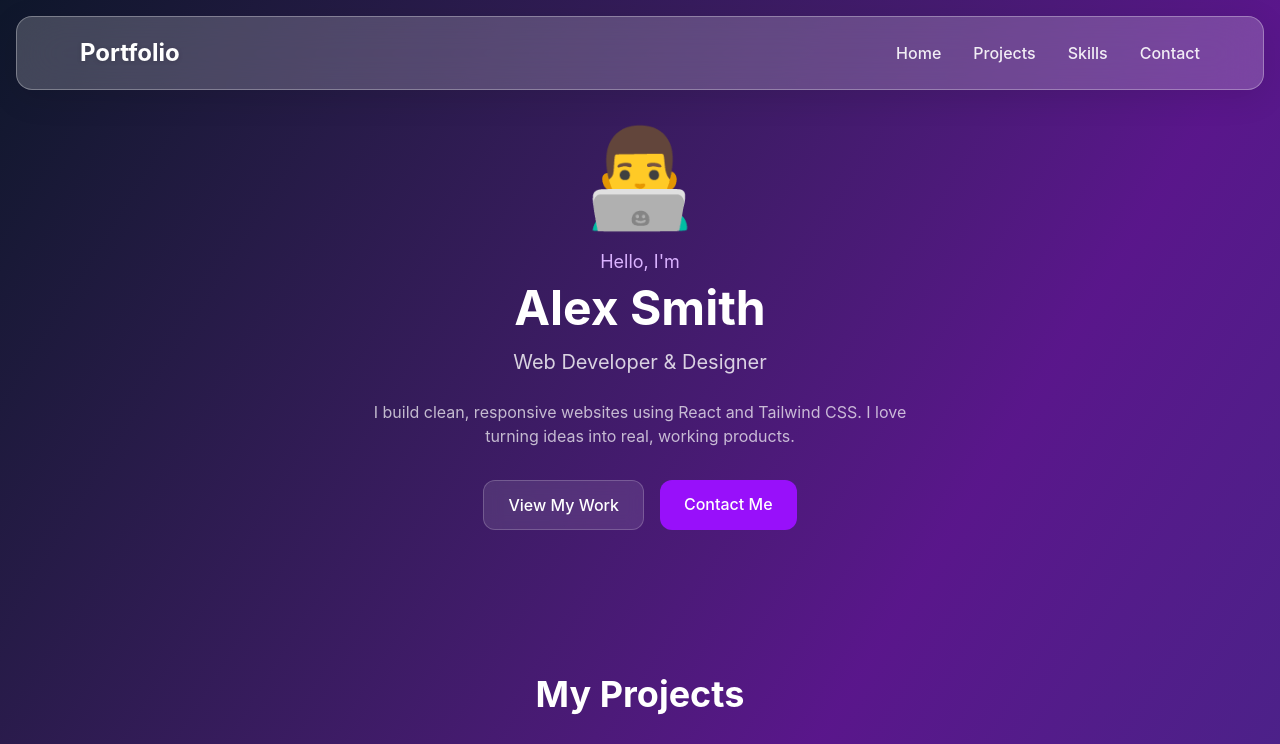
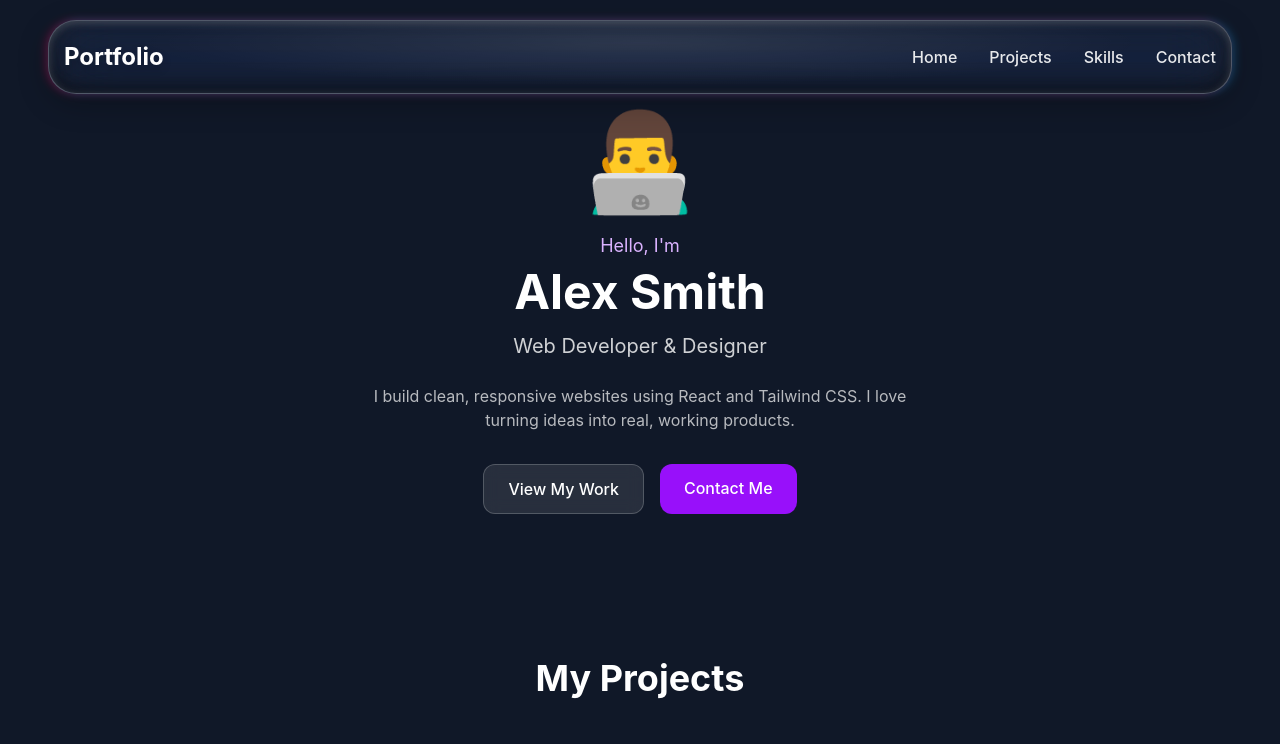
Before and after one commit to ehsaneyyy/portfolio, a React app: page / in a window 1280 px wide. Shown: the top 744 px of the page. Built offline with nearby package versions, Linux system fonts and the light colour scheme; the HTML template or start-up script is replaced by a standard one.

Commit message:
"edited index.css and header.jsx"

```diff
--- a/src/App.jsx
+++ b/src/App.jsx
@@ -1,14 +1,14 @@
-import Header from "./components/Header";
-import Hero from "./components/Hero";
-import Projects from "./components/Projects";
-import Skills from "./components/Skills";
-import Contact from "./components/Contact";
-import Footer from "./components/Footer";
+import Header from "./components/Header"
+import Hero from "./components/Hero"
+import Projects from "./components/Projects"
+import Skills from "./components/Skills"
+import Contact from "./components/Contact"
+import Footer from "./components/Footer"
 import "./index.css"
 
 function App() {
   return (
-    <div className="min-h-screen bg-gradient-to-br from-slate-900 via-purple-900 to-indigo-900">
+    <div className="min-h-screen bg-gray-900">
       <Header />
       <Hero />
       <Projects />
--- a/src/components/Header.jsx
+++ b/src/components/Header.jsx
@@ -2,25 +2,21 @@ import { useState } from 'react'
 
 function Header() {
     const [menuOpen, setMenuOpen] = useState(false)
-
-    const toggleMenu = () => {
-        setMenuOpen(!menuOpen)
-    }
+    const toggleMenu = () => setMenuOpen(!menuOpen)
 
     return (
-        <header className="fixed top-4 left-4 right-4 z-50 backdrop-blur-xl bg-white/20 border border-white/30 shadow-[0_8px_32px_rgba(0,0,0,0.1)] rounded-2xl py-2">
-            <div className="max-w-6xl mx-auto px-4">
-                <div className="flex justify-between items-center h-14">
-
-                    <div className="text-2xl font-bold text-white drop-shadow-sm">
+        <header className="refractive-header fixed top-5 left-6 right-6 z-50 py-2 sm:left-12 sm:right-12">
+            {/* This inner div is positioned relative so the glass streaks stay inside */}
+            <div className="relative max-w-6xl mx-auto flex justify-between items-center h-14 px-0">
+                <div className="text-2xl font-bold text-white drop-shadow-lg">
                     Portfolio
                 </div>
 
-                    <nav className="hidden md:flex gap-8">
-                        <a href="#home" className="text-white/90 hover:text-white text-base font-medium transition">Home</a>
-                        <a href="#projects" className="text-white/90 hover:text-white text-base font-medium transition">Projects</a>
-                        <a href="#skills" className="text-white/90 hover:text-white text-base font-medium transition">Skills</a>
-                        <a href="#contact" className="text-white/90 hover:text-white text-base font-medium transition">Contact</a>
+                <nav className="hidden md:flex space-x-8">
+                    <a href="#home" className="nav-link">Home</a>
+                    <a href="#projects" className="nav-link">Projects</a>
+                    <a href="#skills" className="nav-link">Skills</a>
+                    <a href="#contact" className="nav-link">Contact</a>
                 </nav>
 
                 <button onClick={toggleMenu} className="md:hidden text-white text-2xl">
@@ -29,14 +25,13 @@ function Header() {
             </div>
 
             {menuOpen && (
-                    <nav className="md:hidden flex flex-col gap-4 pb-4 pt-2">
-                        <a href="#home" onClick={toggleMenu} className="text-white/90 hover:text-white text-base font-medium">Home</a>
-                        <a href="#projects" onClick={toggleMenu} className="text-white/90 hover:text-white text-base font-medium">Projects</a>
-                        <a href="#skills" onClick={toggleMenu} className="text-white/90 hover:text-white text-base font-medium">Skills</a>
-                        <a href="#contact" onClick={toggleMenu} className="text-white/90 hover:text-white text-base font-medium">Contact</a>
+                <nav className="md:hidden flex flex-col space-y-4 pb-4 pt-2">
+                    <a href="#home" onClick={toggleMenu} className="nav-link">Home</a>
+                    <a href="#projects" onClick={toggleMenu} className="nav-link">Projects</a>
+                    <a href="#skills" onClick={toggleMenu} className="nav-link">Skills</a>
+                    <a href="#contact" onClick={toggleMenu} className="nav-link">Contact</a>
                 </nav>
             )}
-            </div>
         </header>
     )
 }
--- a/src/components/Hero.jsx
+++ b/src/components/Hero.jsx
@@ -1,6 +1,6 @@
 function Hero() {
     return (
-        <section className="pt-32 pb-16 px-4">
+        <section id="home" className="pt-28 pb-16 px-4">
             <div className="max-w-3xl mx-auto text-center">
 
                 <div className="text-8xl mb-6">
--- a/src/index.css
+++ b/src/index.css
@@ -1 +1,65 @@
 @import "tailwindcss";
+
+html,
+body {
+    margin: 0;
+    padding: 0;
+    overflow-x: hidden;
+}
+
+body {
+    min-height: 100vh;
+    display: flex;
+    flex-direction: column;
+}
+
+/* ---------- Refractive Optical Glass (No streak, pure depth) ---------- */
+.refractive-header {
+    /* Transparent glass base */
+    background: rgba(255, 255, 255, 0.04);
+    backdrop-filter: blur(32px) saturate(180%);
+    border-radius: 28px;
+
+    /* Subtle outline */
+    border: 1px solid rgba(255, 255, 255, 0.25);
+
+    /* Thickness illusion + chromatic aberration */
+    box-shadow:
+        /* Inner top highlight */
+        inset 0 2px 8px rgba(255, 255, 255, 0.2),
+        /* Inner dark volume */
+        inset 0 -8px 20px rgba(0, 0, 0, 0.45),
+        /* RGB split – red left, blue right */
+        -3px 0 8px rgba(255, 0, 80, 0.25),
+        3px 0 8px rgba(0, 180, 255, 0.25),
+        /* Soft outer depth */
+        0 8px 30px rgba(0, 0, 0, 0.3);
+
+    overflow: hidden;
+}
+
+/* Soft radial highlight (depth) */
+.refractive-header::before {
+    content: "";
+    position: absolute;
+    inset: 0;
+    background: radial-gradient(ellipse at 50% 30%,
+            rgba(255, 255, 255, 0.1) 0%,
+            transparent 60%);
+    border-radius: inherit;
+    pointer-events: none;
+}
+
+/* Navigation links */
+.nav-link {
+    color: rgba(255, 255, 255, 0.9);
+    font-size: 1rem;
+    font-weight: 500;
+    text-decoration: none;
+    transition: color 0.2s, text-shadow 0.2s;
+}
+
+.nav-link:hover {
+    color: #ffffff;
+    text-shadow: 0 0 12px rgba(255, 255, 255, 0.8);
+}
```
Lines whose indentation alone changed are shown as unchanged.
